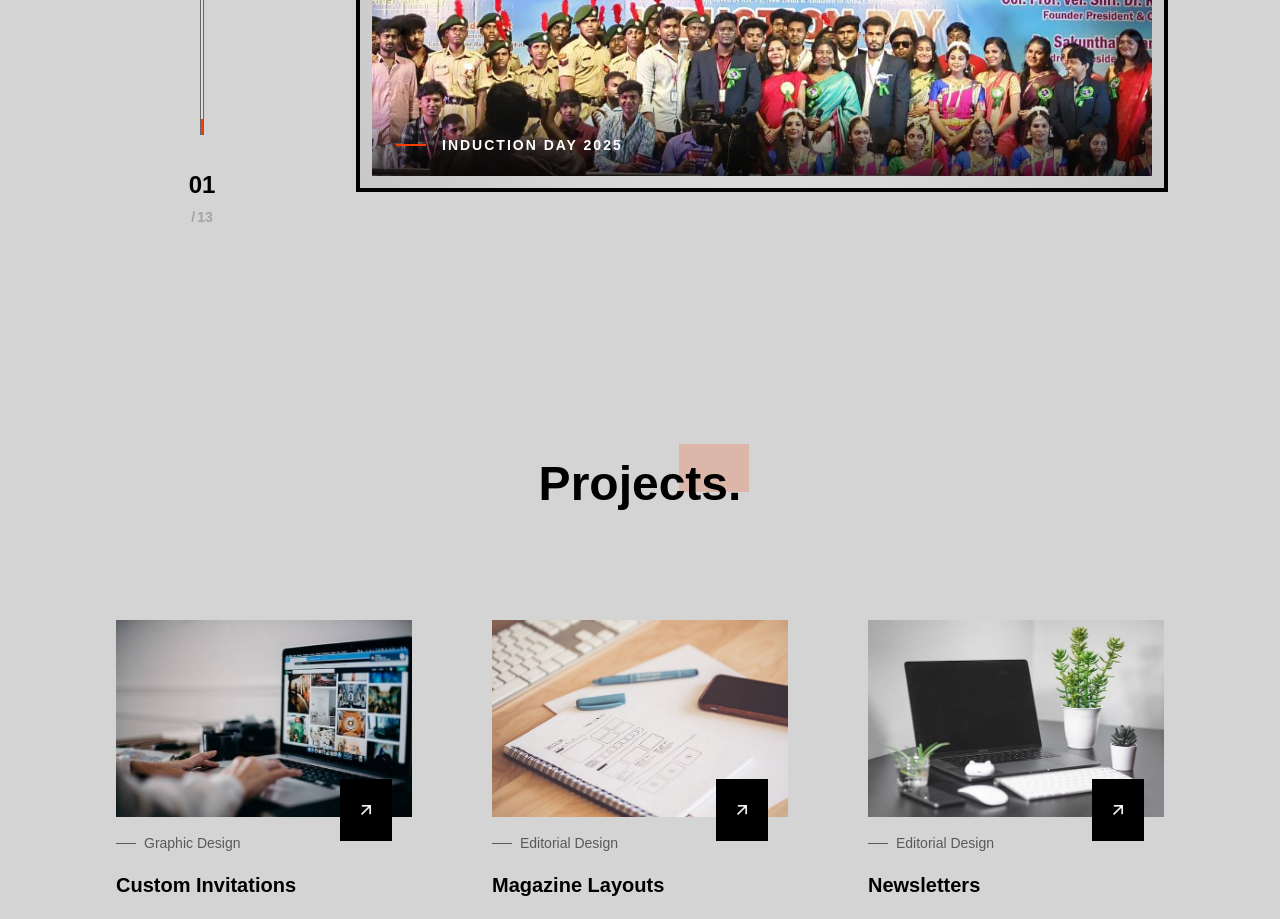
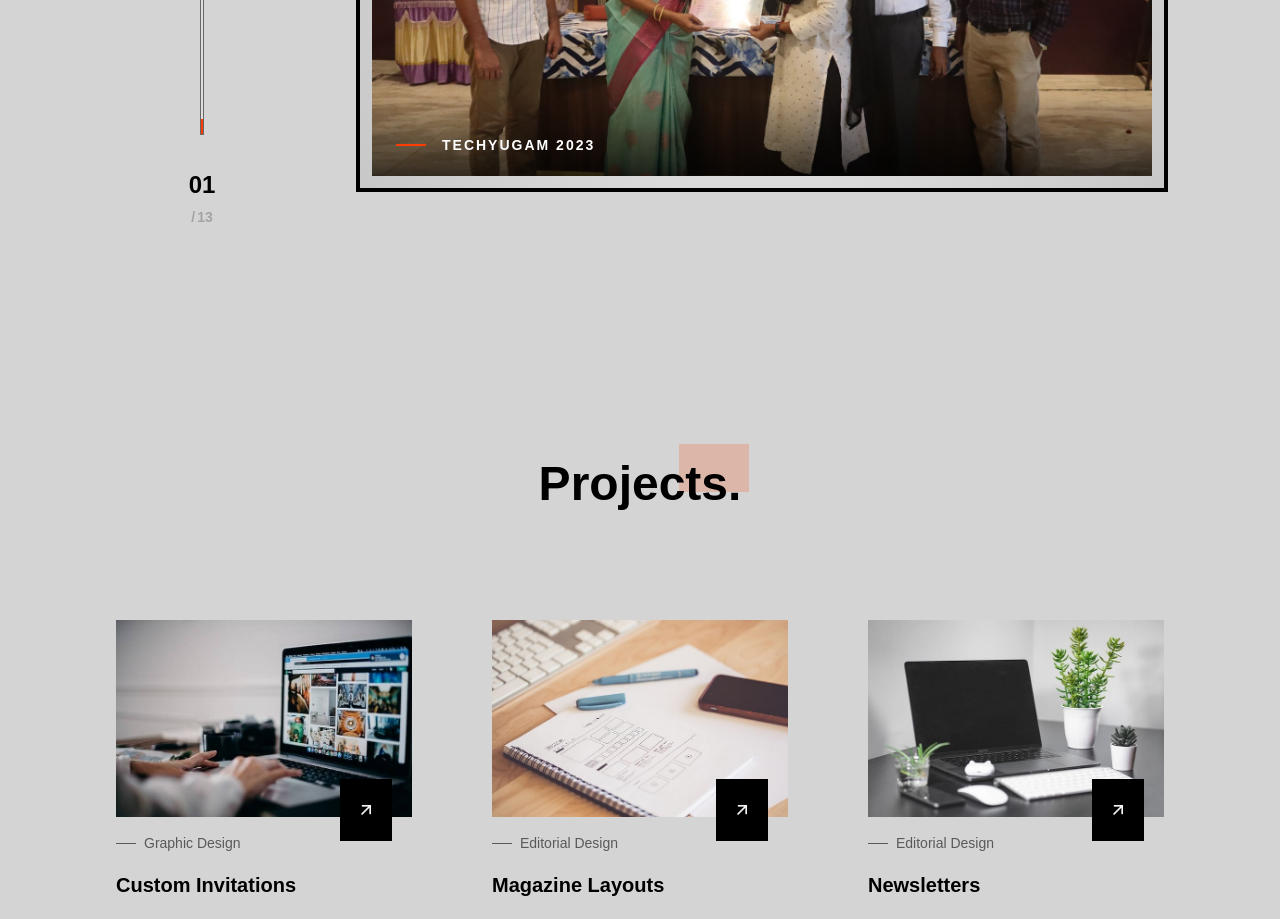
Before and after one commit to Dev-Madhan/yuvashree-portfolio, a Next.js app: page / in a window 1280 px wide. Shown: the part 4360-5279 px from the top of the page. Built offline with nearby package versions, Linux system fonts and the light colour scheme; a web font is replaced by a local one.

Commit message:
v8 - Minor Update.

```diff
--- a/src/components/Gallery.tsx
+++ b/src/components/Gallery.tsx
@@ -3,7 +3,7 @@ import React, { useState } from 'react';
 import { motion, AnimatePresence } from 'framer-motion';
 
 const galleryImages = [
-    { src: "/gallery/gal - (1).jpg", label: "Induction day 2025" },
+    { src: "/gallery/gal - (1).jpg", label: "Techyugam 2023" },
     { src: "/gallery/gal - (2).jpg", label: "Tech Club Secretary" },
     { src: "/gallery/gal - (3).jpg", label: "Alumini Meet 2025" },
     { src: "/gallery/gal - (4).jpg", label: "Esperanza 2026" },
@@ -13,7 +13,7 @@ const galleryImages = [
     { src: "/gallery/gal - (8).jpg", label: "Technical Team" },
     { src: "/gallery/gal - (9).jpg", label: "Esperanza 2025" },
     { src: "/gallery/gal - (10).jpg", label: "Woman's Day Celebration" },
-    { src: "/gallery/gal - (11).jpg", label: "Innovate 2026" },
+    { src: "/gallery/gal - (11).jpg", label: "Genovate 2025" },
     { src: "/gallery/gal - (12).jpg", label: "Induction day 2025" },
     { src: "/gallery/gal - (13).jpg", label: "Techyugam 2024" }
 ];
```
Also changed, not shown: public/gallery/gal - (1).jpg.
